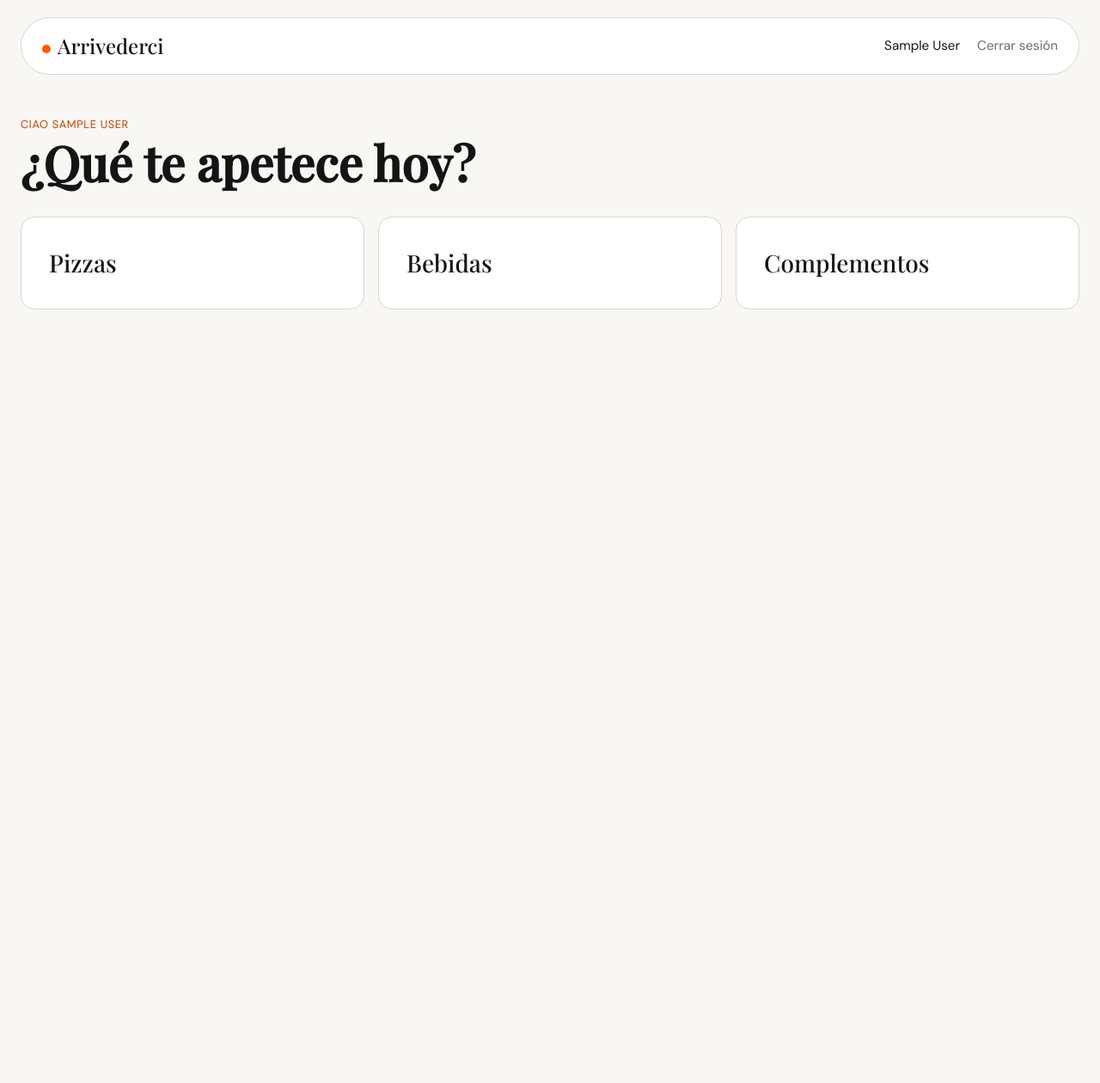
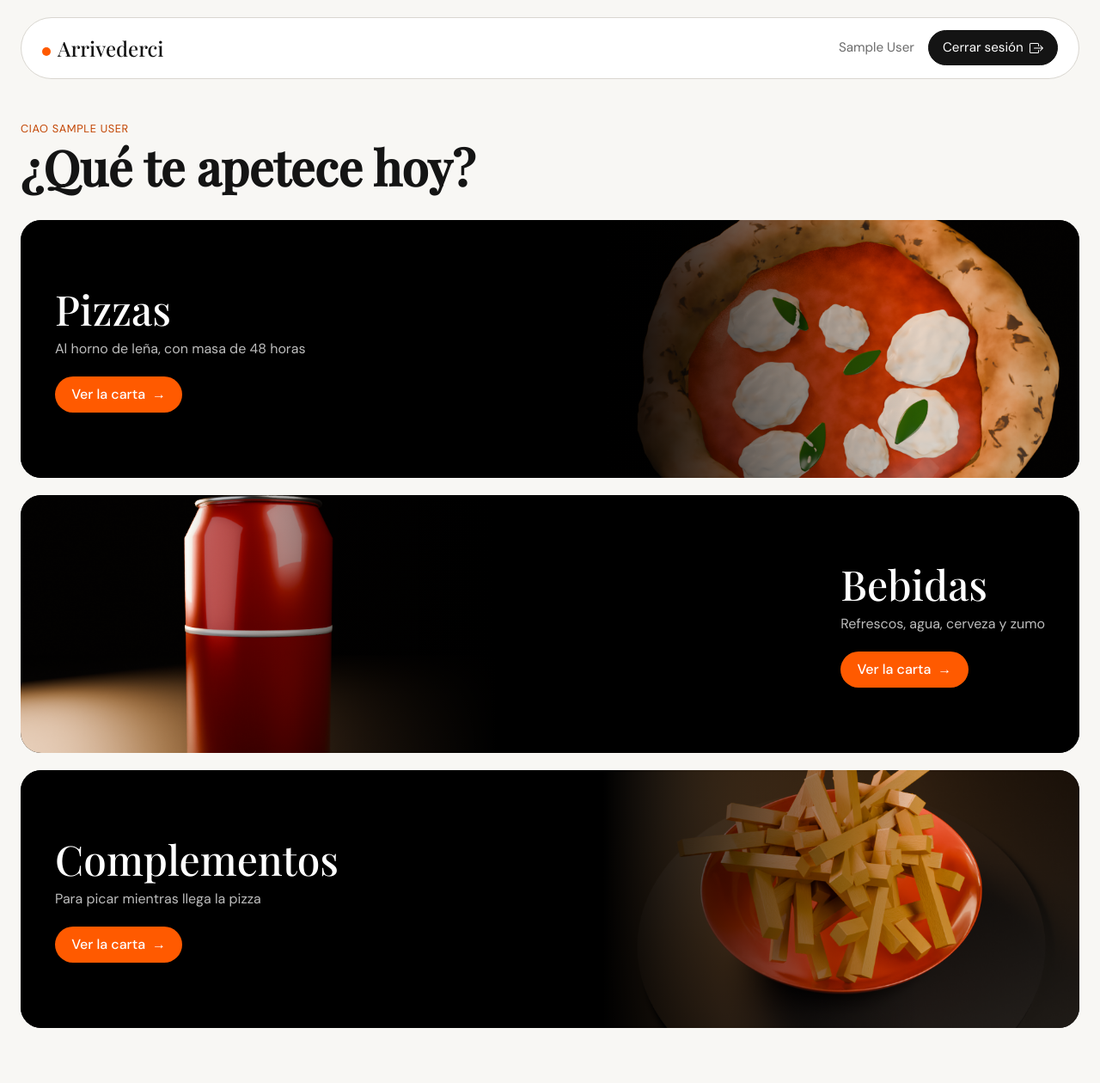
Before and after one commit to Skyfreefury/PHP, a PHP site: page /categorias.php in a window 1280 px wide. Shown: the whole page at 86% size. Before the commit the page ends 360 px from the top, so only its background shows below. Run offline with PHP 8.4, Linux system fonts and the light colour scheme; the visitor is signed in with stand-in values (Sample User, id 1); data comes from the database, SQL or seed files in the repository.

Commit message:
Arrivederci: categorías en franjas con foto, navbar con botones y ERS 1.1
- categorias.php: una franja por categoría con foto, descripción y botón «Ver la carta».
- Categoria: atributo y getter de la descripción; descripciones nuevas en el SQL.
- Cabecera: los enlaces se ven como botones y el nombre del cliente como texto.
- ERS_Arrivederci.pdf regenerado (versión 1.1) con 8 productos por categoría.

Co-Authored-By: Claude Opus 5.5 <noreply@anthropic.com>

```diff
--- a/cap4_proyecto/bd/arrivederci.sql
+++ b/cap4_proyecto/bd/arrivederci.sql
@@ -59,9 +59,9 @@ CREATE TABLE IF NOT EXISTS pedido_producto (
 -- INSERT IGNORE + códigos fijos: si la fila ya existe, no se duplica.
 
 INSERT IGNORE INTO categoria (ID_Categoria, Nombre, Descripcion) VALUES
-    (1, 'Pizzas',       'Pizzas al horno de leña'),
-    (2, 'Bebidas',      'Refrescos y agua'),
-    (3, 'Complementos', 'Para acompañar la pizza');
+    (1, 'Pizzas',       'Al horno de leña, con masa de 48 horas'),
+    (2, 'Bebidas',      'Refrescos, agua, cerveza y zumo'),
+    (3, 'Complementos', 'Para picar mientras llega la pizza');
 
 INSERT IGNORE INTO producto (ID_Producto, Nombre, Descripcion, Precio, Stock, ID_Categoria) VALUES
     -- Pizzas (8)
--- a/cap4_proyecto/categorias.php
+++ b/cap4_proyecto/categorias.php
@@ -28,7 +28,16 @@
         <h1>¿Qué te apetece hoy?</h1>
         <ul class="lista-categorias">
             <?php foreach($categorias as $categoria): ?>
-                <li><a href="productos.php?categoria=<?= $categoria->getId() ?>"><?= htmlspecialchars($categoria->getNombre()) ?></a></li>
+                <li>
+                    <a class="categoria" href="productos.php?categoria=<?= $categoria->getId() ?>">
+                        <div class="texto">
+                            <h2><?= htmlspecialchars($categoria->getNombre()) ?></h2>
+                            <p><?= htmlspecialchars($categoria->getDescripcion()) ?></p>
+                            <span class="ver">Ver la carta</span>
+                        </div>
+                        <img src="img/categorias/<?= $categoria->getId() ?>.png" alt="">
+                    </a>
+                </li>
             <?php endforeach; ?>
         </ul>
     </main>
--- a/cap4_proyecto/clases/Categoria.php
+++ b/cap4_proyecto/clases/Categoria.php
@@ -3,10 +3,16 @@
     class Categoria {
         private $id;
         private $nombre;
+        private $descripcion;
 
-        public function __construct($id, $nombre) {
+        public function __construct($id, $nombre, $descripcion) {
             $this->id = $id;
             $this->nombre = $nombre;
+            $this->descripcion = $descripcion;
+        }
+
+        public function getDescripcion() {
+            return $this->descripcion;
         }
 
         public function getId() {
@@ -21,7 +27,7 @@
             $bd = BD::conectar();
             $resultado = $bd->query("SELECT * FROM categoria");
             foreach($resultado as $fila){
-                $categorias[] = new Categoria($fila["ID_Categoria"], $fila["Nombre"]);
+                $categorias[] = new Categoria($fila["ID_Categoria"], $fila["Nombre"], $fila["Descripcion"]);
             }
             return $categorias;
         }
--- a/cap4_proyecto/css/estilos.css
+++ b/cap4_proyecto/css/estilos.css
@@ -216,11 +216,51 @@ img { max-width: 100%; display: block; }
     vertical-align: middle;
 }
 
-.cabecera nav { display: flex; align-items: center; gap: 1.25rem; font-size: 0.95rem; }
+.cabecera nav { display: flex; align-items: center; flex-wrap: wrap; gap: 0.6rem; font-size: 0.95rem; }
 
-.cabecera nav a { text-decoration: none; color: var(--gris); }
+/* El nombre del cliente es texto: sin borde ni cursor de enlace. */
+.cabecera nav span { color: var(--gris); margin-right: 0.4rem; }
 
-.cabecera nav a:hover { color: var(--tinta); }
+/* Los enlaces de la cabecera parecen botones: borde, relleno y cambio al pasar el ratón. */
+.cabecera nav a {
+    display: inline-flex;
+    align-items: center;
+    gap: 0.45rem;
+    padding: 0.5rem 1rem;
+    border: 1px solid var(--borde);
+    border-radius: 999px;
+    color: var(--tinta);
+    text-decoration: none;
+    transition: background 0.15s, border-color 0.15s, color 0.15s;
+}
+
+.cabecera nav a:hover { border-color: var(--tinta); background: var(--fondo); }
+
+.cabecera nav a:focus-visible { outline: 2px solid var(--naranja); outline-offset: 2px; }
+
+/* Flecha delante de «Volver a categorías». */
+.cabecera nav a[href="categorias.php"]::before { content: "←"; }
+
+/* Cerrar sesión: botón oscuro con el icono de salida. */
+.cabecera nav a[href="logout.php"] {
+    background: var(--tinta);
+    border-color: var(--tinta);
+    color: var(--blanco);
+}
+
+.cabecera nav a[href="logout.php"]:hover { background: var(--naranja); border-color: var(--naranja); }
+
+.cabecera nav a[href="logout.php"]::after {
+    content: "";
+    width: 16px;
+    height: 16px;
+    background: currentColor;
+    -webkit-mask: url("../img/iconos/box-arrow-right.svg") center / contain no-repeat;
+    mask: url("../img/iconos/box-arrow-right.svg") center / contain no-repeat;
+}
+
+/* La marca también es un enlace: se subraya al pasar el ratón. */
+.cabecera .marca:hover { text-decoration: underline; text-underline-offset: 4px; }
 
 .contenido {
     max-width: 1280px;
@@ -245,27 +285,90 @@ img { max-width: 100%; display: block; }
 
 /* ---------- Categorías · RF-03 ---------- */
 
+/* Una franja por categoría, una debajo de otra: texto a un lado y foto al otro. */
 .lista-categorias {
     list-style: none;
     margin: 0;
     padding: 0;
-    display: grid;
-    grid-template-columns: repeat(auto-fit, minmax(240px, 1fr));
-    gap: 1rem;
+    display: flex;
+    flex-direction: column;
+    gap: 1.25rem;
 }
 
-.lista-categorias a {
-    display: block;
-    padding: 2rem;
-    border: 1px solid var(--borde);
-    border-radius: var(--radio);
-    background: var(--blanco);
-    font-family: var(--serif);
-    font-size: 1.75rem;
+.categoria {
+    position: relative;
+    display: flex;
+    align-items: center;
+    min-height: 300px;
+    overflow: hidden;
+    border-radius: 24px;
+    background: #000;
+    color: var(--blanco);
     text-decoration: none;
 }
 
-.lista-categorias a:hover { border-color: var(--naranja); }
+.categoria img {
+    position: absolute;
+    top: 0;
+    right: 0;
+    width: 45%;
+    height: 100%;
+    object-fit: cover;
+    object-position: center 40%;
+    transition: transform 0.4s ease;
+}
+
+/* Funde la foto con el fondo negro por el lado del texto. */
+.categoria::after {
+    content: "";
+    position: absolute;
+    inset: 0;
+    background: linear-gradient(to right, #000 55%, transparent 85%);
+    pointer-events: none;
+}
+
+.categoria .texto {
+    position: relative;
+    z-index: 1;
+    padding: 2rem 2.5rem;
+    max-width: 60%;
+}
+
+.categoria h2 {
+    font-family: var(--serif);
+    font-size: clamp(2rem, 5vw, 3rem);
+    font-weight: 500;
+    line-height: 1.1;
+}
+
+.categoria p { margin: 0.5rem 0 1.25rem; color: #bdbdbd; }
+
+/* Parece un botón para que se vea que la franja entera se puede pulsar. */
+.categoria .ver {
+    display: inline-flex;
+    align-items: center;
+    gap: 0.5rem;
+    padding: 0.55rem 1.2rem;
+    border-radius: 999px;
+    background: var(--naranja);
+    font-weight: 500;
+    transition: gap 0.2s;
+}
+
+.categoria .ver::after { content: "→"; }
+
+.categoria:hover img { transform: scale(1.05); }
+
+.categoria:hover .ver { gap: 0.9rem; }
+
+.categoria:focus-visible { outline: 3px solid var(--naranja); outline-offset: 3px; }
+
+/* Foto a la izquierda en la franja del medio, para que no se vean las 3 iguales. */
+.lista-categorias li:nth-child(even) .categoria { justify-content: flex-end; }
+.lista-categorias li:nth-child(even) .categoria img { right: auto; left: 0; }
+.lista-categorias li:nth-child(even) .categoria::after {
+    background: linear-gradient(to left, #000 55%, transparent 85%);
+}
 
 /* ---------- Productos · RF-04 · prototipo 8.2 ---------- */
 
@@ -350,6 +453,17 @@ img { max-width: 100%; display: block; }
 
     .producto .descripcion { font-size: 0.9rem; }
 
+    /* Franjas de categoría: la foto ocupa todo el fondo y el texto va abajo. */
+    .categoria { min-height: 260px; align-items: flex-end; }
+    .categoria img,
+    .lista-categorias li:nth-child(even) .categoria img { width: 100%; left: 0; right: auto; }
+    .categoria::after,
+    .lista-categorias li:nth-child(even) .categoria::after {
+        background: linear-gradient(to top, #000 25%, transparent 80%);
+    }
+    .lista-categorias li:nth-child(even) .categoria { justify-content: flex-start; }
+    .categoria .texto { max-width: none; padding: 1.5rem; }
+
     .producto .precio { display: block; font-size: 1.1rem; margin: 0; }
 
     .cabecera { width: calc(100% - 2rem); margin: 1rem auto 0; border-radius: var(--radio); flex-wrap: wrap; }
```
Also changed, not shown: cap4_proyecto/img/categorias/1.png (added), cap4_proyecto/img/categorias/2.png (added), cap4_proyecto/img/categorias/3.png (added), cap4_proyecto/img/iconos/box-arrow-right.svg (added), 2 other files.
